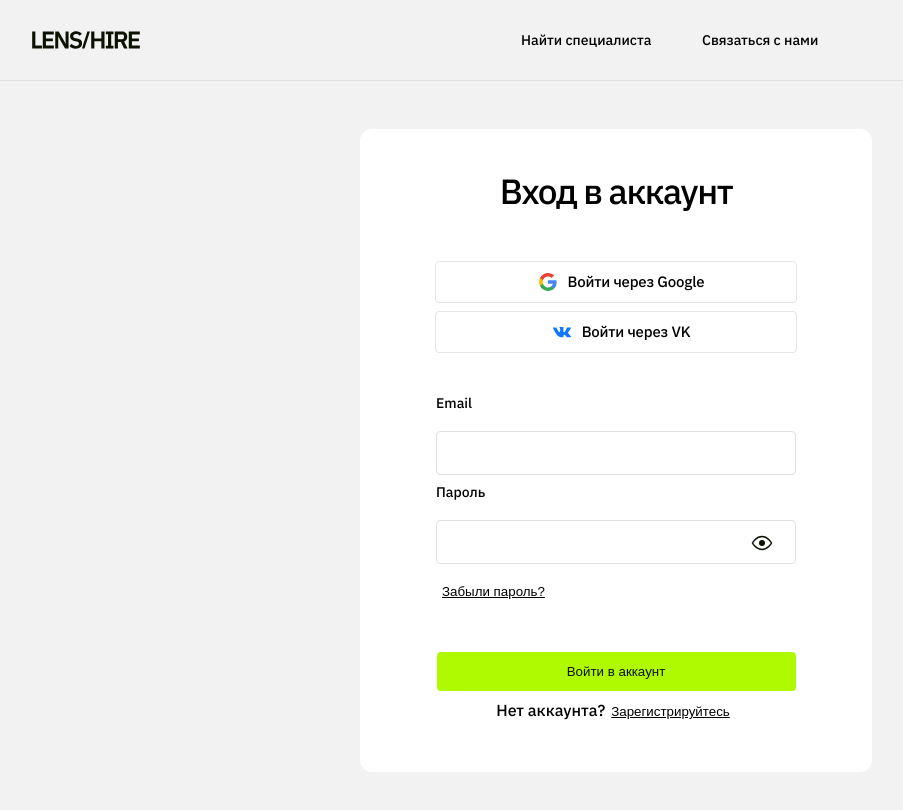
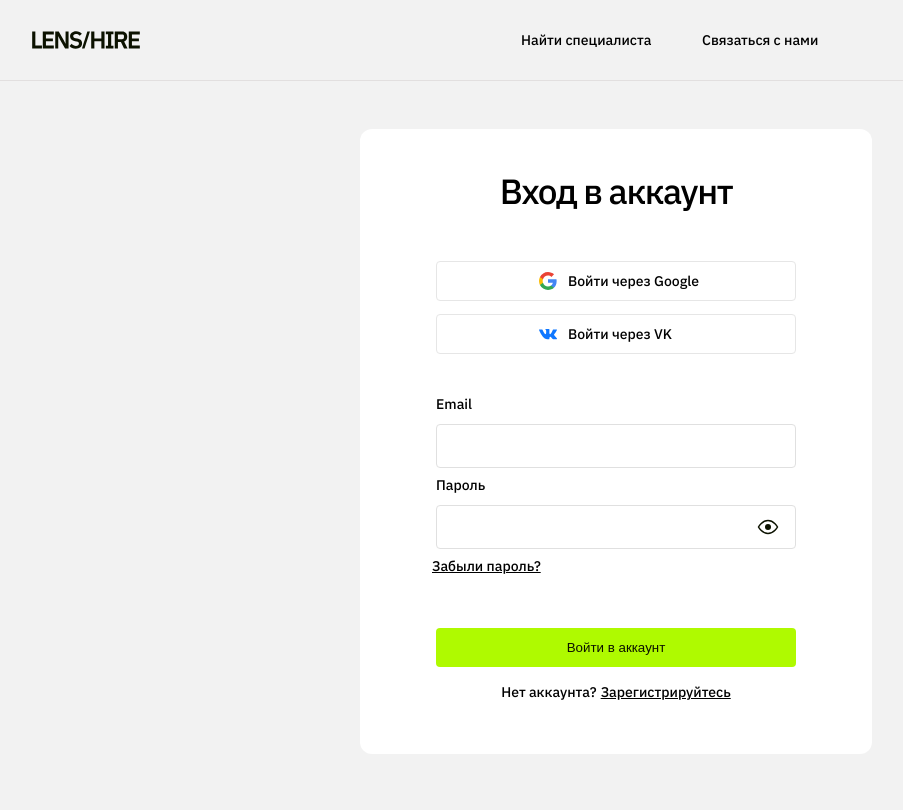
Before and after one commit to photo-booking/frontend-one, a React (Create React App) app: page /sign-in in a window 1280 px wide. Shown: the top 810 px of the page, without its empty margins (24-927 px from the left). Built offline with nearby package versions, Linux system fonts and the light colour scheme.

Commit message:
fix margin

```diff
--- a/src/components/App/App.js
+++ b/src/components/App/App.js
@@ -57,7 +57,7 @@ export function App() {
           });
       })
       .catch((err) => {
-        err.then((e) => console.log(e));
+        console.log(err);
         setLoggedIn(false);
       });
   }
--- a/src/components/FormAuth/FormAuth.css
+++ b/src/components/FormAuth/FormAuth.css
@@ -31,6 +31,7 @@
   position: absolute;
   top: 10px;
   right: 16px;
+  padding: 0;
 }
 
 .form-auth__button_submit {
@@ -38,11 +39,15 @@
   border-radius: 4px;
   color: #0C1200;
   display: flex;
-  width: 359px;
+  width: 360px;
   padding: 12px 28px;
   justify-content: center;
   align-items: center;
   margin-top: 52px;
+}
+
+.form-auth__button_submit-email {
+  margin-top: 10px;
 }
 
 .form-auth__button_submit:hover {
@@ -64,18 +69,24 @@
   cursor: pointer;
   border: none;
   text-decoration: underline;
-  /* border-bottom: 1px solid #0C1200; */
-  margin-top: 12px;
+  padding: 0;
+  font-family: 'Aneliza';
+  font-size: 14px;
+  font-style: normal;
+  font-weight: 600;
+  line-height: 20px;
+  margin-left: 4px;
 }
 
 .form-auth__button_sign_left {
   align-self: flex-start;
+  margin-left: -4px;
 }
 
 .form-auth__label {
   display: flex;
   flex-direction: column;
-  font-family: Aneliza;
+  font-family: 'Aneliza';
   font-size: 14px;
   font-style: normal;
   font-weight: 600;
@@ -105,17 +116,20 @@
   text-align: center;
   width: 325px;
   margin: 0 0 52px;
-  font-family: Aneliza;
+  font-family: 'Aneliza';
   font-size: 35px;
   font-style: normal;
   font-weight: 600;
   line-height: 36px;
-  /* 102.857% */
   letter-spacing: -1.4px;
 }
 
+.form-auth__title_email {
+  margin: 23px 0 24px;
+}
+
 .form-auth__subtitle {
-  font-family: Aneliza;
+  font-family: 'Aneliza';
   font-size: 16px;
   font-style: normal;
   font-weight: 600;
@@ -125,23 +139,36 @@
   margin: 0 0 40px;
 }
 
+.form-auth__subtitle_email {
+  margin: 0 0 20px;
+  width: 363px;
+}
+.form-auth__subtitle_pass {
+  margin: 0 0 40px;
+  width: 363px;
+}
+
 .form-auth__caption {
-  /* margin: 12px 0 0; */
-  margin: 0;
+  margin: 15px 0 0;
+  font-family: 'Aneliza';
+  font-size: 14px;
+  font-style: normal;
+  font-weight: 600;
+  line-height: 20px;
 }
 
 .form-auth__err {
-  height: 12px;
-  width: 359px;
+  /* height: 12px; */
+  width: 360px;
   color: #BA1B00;
-  font-family: Aneliza;
+  font-family: 'Aneliza';
   font-size: 12px;
   font-style: normal;
   font-weight: 600;
   line-height: 16px;
   /* 133.333% */
   letter-spacing: 0.24px;
-  margin-bottom: 6px;
+  margin-bottom: 10px;
 }
 
 .form-auth__input-container {
--- a/src/components/LinkSignin/LinkSignin.css
+++ b/src/components/LinkSignin/LinkSignin.css
@@ -1,14 +1,15 @@
 .link-signin {
     display: flex;
     align-items: center;
-    justify-content: center;
     width: 360px;
     height: 40px;
     border: 1px solid #E6E6E6;
     border-radius: 4px;
     text-decoration: none;
     color: black;
-    margin-bottom: 8px;
+    margin-bottom: 13px;
+    padding-left: 99px;
+    box-sizing: border-box;
   }
 
   .link-signin:last-of-type {
@@ -27,16 +28,16 @@
   .link-signin__logo {
     width: 24px;
     height: 24px;
-    margin: 0 8px;
+    margin-right: 8px;
     padding: 3px 2.7px 3px 3.3px;
     box-sizing: border-box;
   }
 
   .link-signin__title {
     margin: 0;
-    font-size: 15px;
+    font-family: Aneliza;
+    font-size: 14px;
+    font-style: normal;
     font-weight: 600;
-    line-height: 24px;
-    letter-spacing: -0.20000000298023224px;
-    text-align: center;
+    line-height: 20px;
   }
--- a/src/const/RegexConst.js
+++ b/src/const/RegexConst.js
@@ -1,4 +1,4 @@
-export const REG_NAME = /^([a-zA-Z0-9]+(\ [a-zA-Z0-9]+)?)$/;
+export const REG_NAME = /^([a-zA-Z0-9а-яА-Я]+(\ [a-zA-Z0-9а-яА-Я]+)?)$/;
 export const REG_SURNAME = REG_NAME;
 export const REG_EMAIL = /^\w+([\.-]?\w+)*@\w+([\.-]?\w+)*(\.\w{2,3})+$/;
 export const REG_PASSWORD = /^([a-zA-Z0-9+@!#$%&'*+/=?^`{|}~,-\.]*)$/;
--- a/src/pages/ResetPassword/ResetPassword.css
+++ b/src/pages/ResetPassword/ResetPassword.css
@@ -4,5 +4,5 @@
 .reset-password__image {
    width: 160px;
    height: 160px;
-   margin-bottom: 60px;
+   margin: 25px 0 60px;
 }
--- a/src/pages/ResetPassword/ResetPassword.jsx
+++ b/src/pages/ResetPassword/ResetPassword.jsx
@@ -56,7 +56,7 @@ export const ResetPassword = props => {
   };
 
   const handleSubmitSendEmailToResetPassword = values => {
-    onSubmitSendEmailToResetPassword({email: values.email});
+    onSubmitSendEmailToResetPassword({ email: values.email });
     reset();
   };
 
@@ -73,9 +73,9 @@ export const ResetPassword = props => {
           alt="ok"
           className="reset-password__image"
         />
-        <h1 className="form-auth__title">Письмо отправлено</h1>
-        <p className="form-auth__subtitle">
-          Перейдите по ссылке из письма и откроется окно для создания нового пароля.
+        <h1 className="form-auth__title form-auth__title_email">Письмо отправлено</h1>
+        <p className="form-auth__subtitle form-auth__subtitle_email">
+          Перейдите по ссылке из письма<br/> и откроется окно для создания нового &nbsp;пароля.
         </p>
       </div>
     );
@@ -94,9 +94,7 @@ export const ResetPassword = props => {
                 className="form-auth__label"
               >
                 Email
-                <span className="form-auth__err">
-                  {errors?.email && errors.email.message}
-                </span>
+                <span className="form-auth__err">{errors?.email && errors.email.message}</span>
                 <input
                   className={formAuthInputClassName('email')}
                   type="email"
@@ -117,7 +115,7 @@ export const ResetPassword = props => {
           err={errors}
         />
         <button
-          className="form-auth__button_sign"
+          className="form-auth__caption form-auth__button_sign"
           onClick={() => navigate('/sign-in')}
         >
           Вернуться на страницу входа
@@ -132,9 +130,9 @@ export const ResetPassword = props => {
           alt="ok"
           className="reset-password__image"
         />
-        <h1 className="form-auth__title">Пароль сохранен</h1>
+        <h1 className="form-auth__title form-auth__title_email">Пароль сохранен</h1>
         <button
-          className="form-auth__button_submit"
+          className="form-auth__button_submit form-auth__button_submit-email"
           onClick={() => navigate('/sign-in')}
         >
           Войти в аккаунт
@@ -144,8 +142,8 @@ export const ResetPassword = props => {
   } else if (searchParam?.uid !== null && searchParam?.token !== null && !isPasswordReset) {
     return (
       <div className="form-auth__container">
-        <h1 className="form-auth__title">Смена пароля</h1>
-        <h2 className="form-auth__subtitle">Придумайте новый пароль и запомните его.</h2>
+        <h1 className="form-auth__title form-auth__title_email">Смена пароля</h1>
+        <h2 className="form-auth__subtitle form-auth__subtitle_pass">Придумайте новый пароль и запомните его.</h2>
         <FormAuth
           child={
             <>
@@ -194,7 +192,7 @@ export const ResetPassword = props => {
               </label>
             </>
           }
-          buttonTitle={'Сбросить пароль'}
+          buttonTitle={'Сменить пароль'}
           onSubmit={handleSubmit(handleSubmitResetPassword)}
           err={errors}
         />
--- a/src/pages/Signin/Signin.jsx
+++ b/src/pages/Signin/Signin.jsx
@@ -129,7 +129,7 @@ export const Signin = props => {
             navigate('/sign-up');
           }}
         >
-          Зарегистрируйтесь
+           Зарегистрируйтесь
         </button>
       </p>
     </div>
--- a/src/pages/Signup/Signup.jsx
+++ b/src/pages/Signup/Signup.jsx
@@ -81,7 +81,7 @@ export const Signup = props => {
 
   return (
     <>
-      {/* когда выбрал чекбокс клиент/заказчик */}
+      {/* когда выбрал чекбокс клиент/специалист */}
       {isClient !== undefined ? (
         <div className="signup form-auth__container">
           <h1 className="form-auth__title">{title}</h1>
--- a/src/utils/auth.js
+++ b/src/utils/auth.js
@@ -3,7 +3,7 @@ const HEADERS = { 'Content-Type': 'application/json' };
 
 function getResponseData(res) {
   if (!res.ok) {
-    return Promise.reject(res.json());
+    return res.json().then(err => Promise.reject(err));
   }
   return res.json();
 }
@@ -49,6 +49,7 @@ export function loginGoogle(param) {
     .then(res => getResponseData(res))
     .then(res => {
       localStorage.setItem('token', res.token);
+
     });
 }
 
@@ -86,10 +87,7 @@ export function resetPassword(values, param) {
                            token: param.token
                         })
   })
-    .then(res => getResponseData(res))
-    .then(res => {
-      console.log(res);
-    });
+    .then(res => getResponseData(res));
 }
 
 // Получить информацию о пользователе
```
